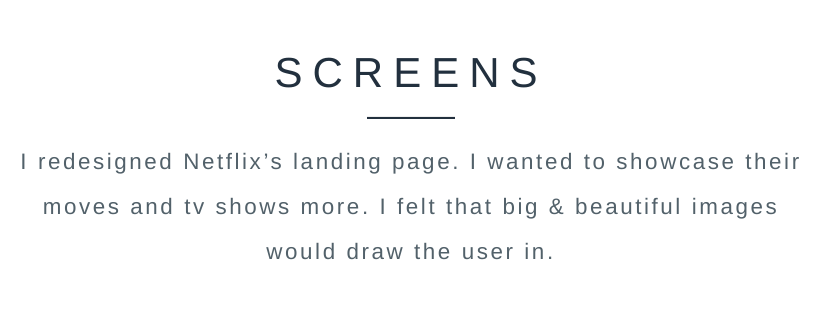
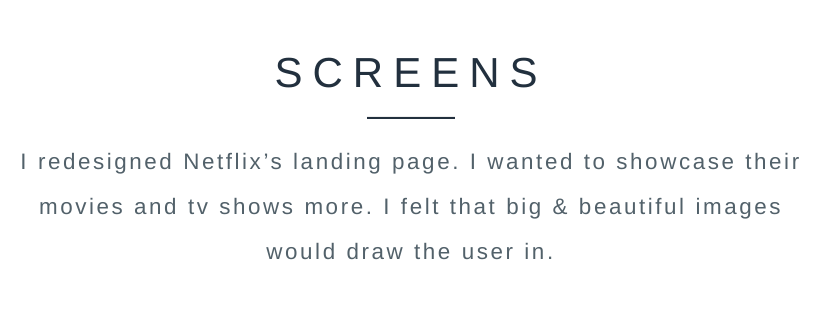
Before and after one commit to alexjferguson17/Alex-UX-Portfolio, a plain HTML site: page netflix.html in a window 1280 px wide. Shown: the part 900-1224 px from the top of the page, 229-1048 px from the left. Drawn offline with nearby package versions, Linux system fonts and the light colour scheme.

Commit message:
Fixed more errors

```diff
--- a/netflix.html
+++ b/netflix.html
@@ -25,7 +25,7 @@
 			<div class="col-lg-12">
 				<h1>Screens</h1>
 				<hr>
-				<p>I redesigned Netflix’s landing page. I wanted to showcase their moves and tv shows more. I felt that big & beautiful images would draw the user in.</p>
+				<p>I redesigned Netflix’s landing page. I wanted to showcase their movies and tv shows more. I felt that big & beautiful images would draw the user in.</p>
 			</div>
 		</div>
 		<div class="row screens-container">
```
